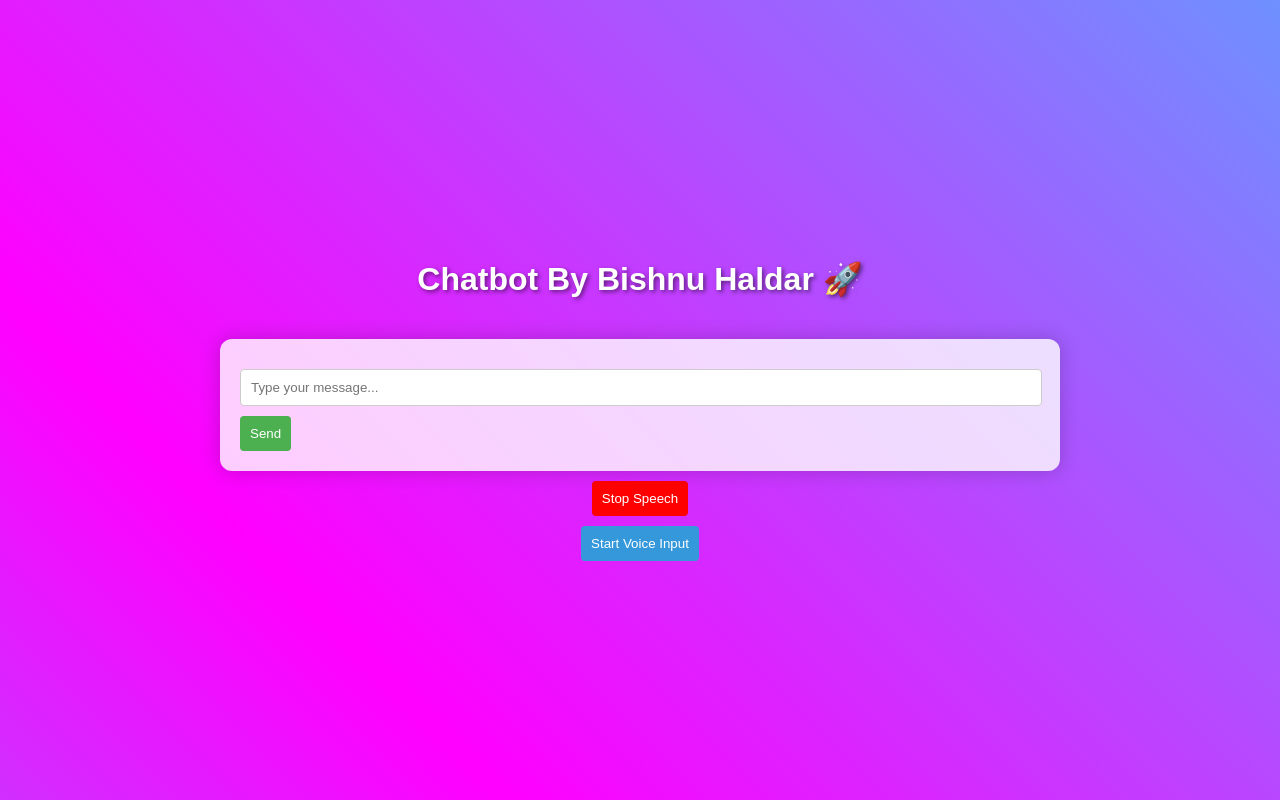
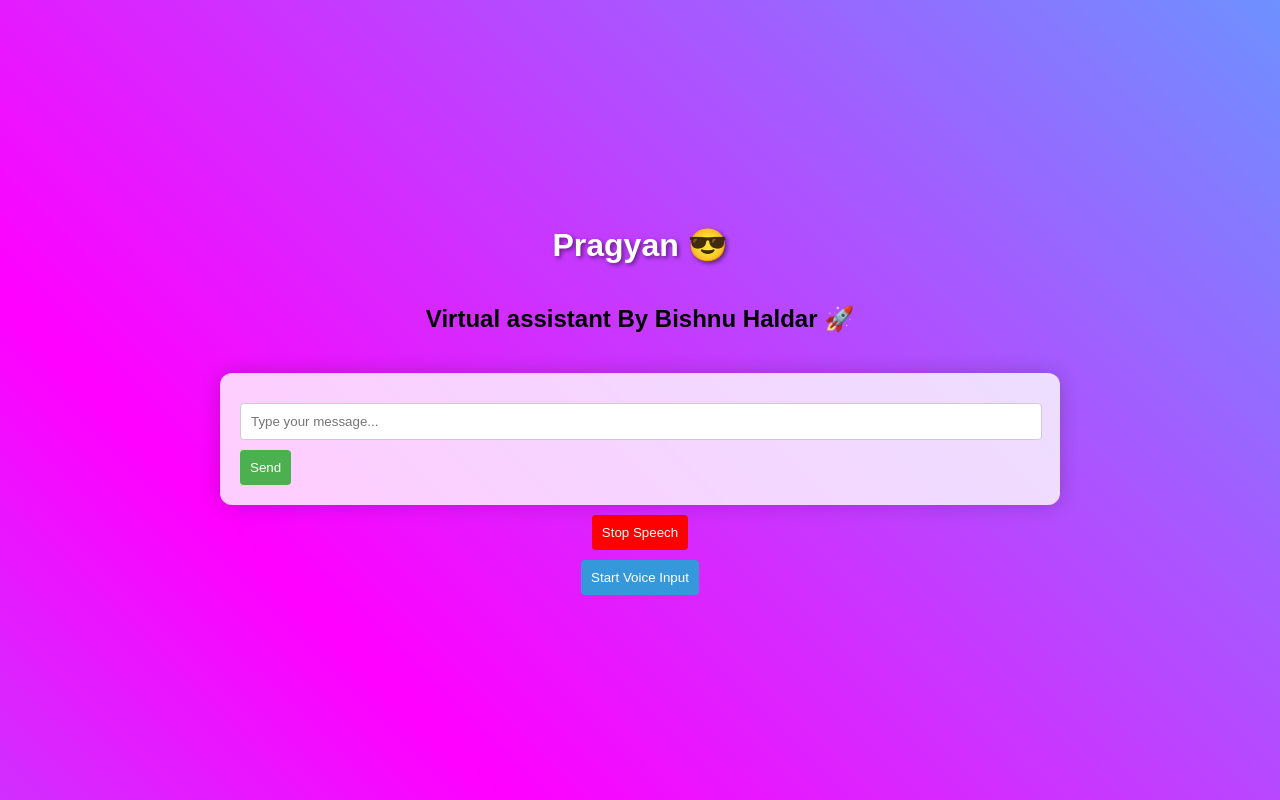
Before and after one commit to Bishnuhaldar/pragyan, a plain HTML site: page index.html in a window 1280 px wide. Drawn offline with Linux system fonts and the light colour scheme.

Commit message:
Update index.html

```diff
--- a/index.html
+++ b/index.html
@@ -123,7 +123,8 @@
 </head>
 
 <body>
-    <h1>Chatbot By Bishnu Haldar 🚀</h1>
+     <h1>Pragyan 😎</h1>
+    <h2>Virtual assistant By Bishnu Haldar 🚀</h2>
     <div id="chat-container">
         <div id="chat-history"></div>
         <div id="user-input-container">
```
